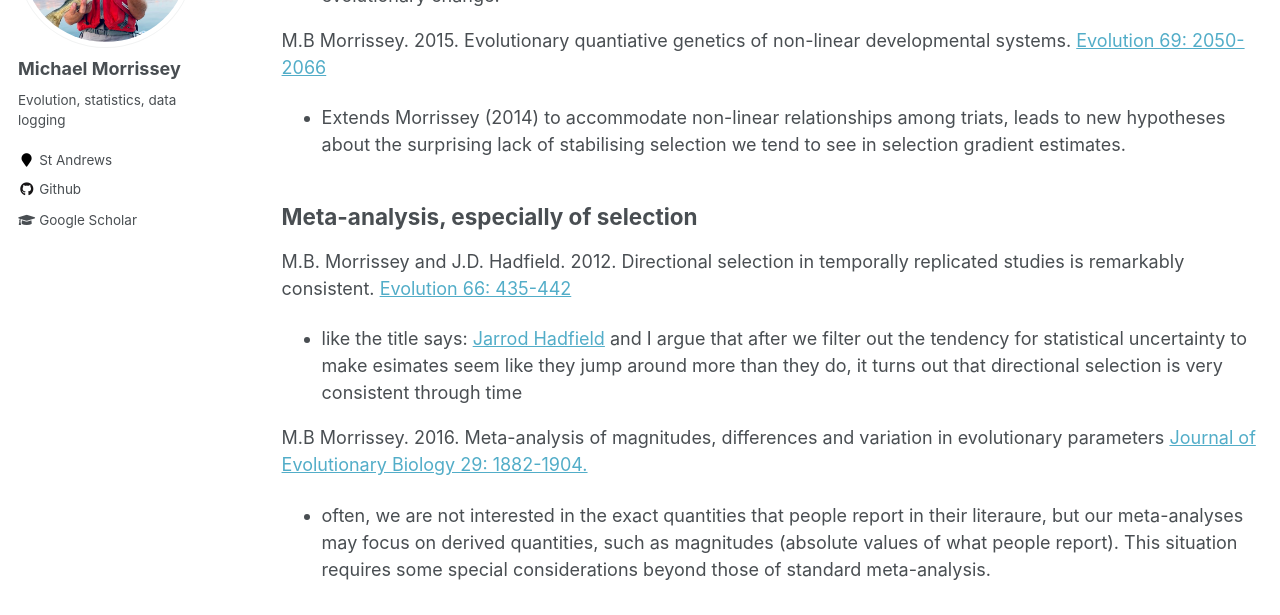
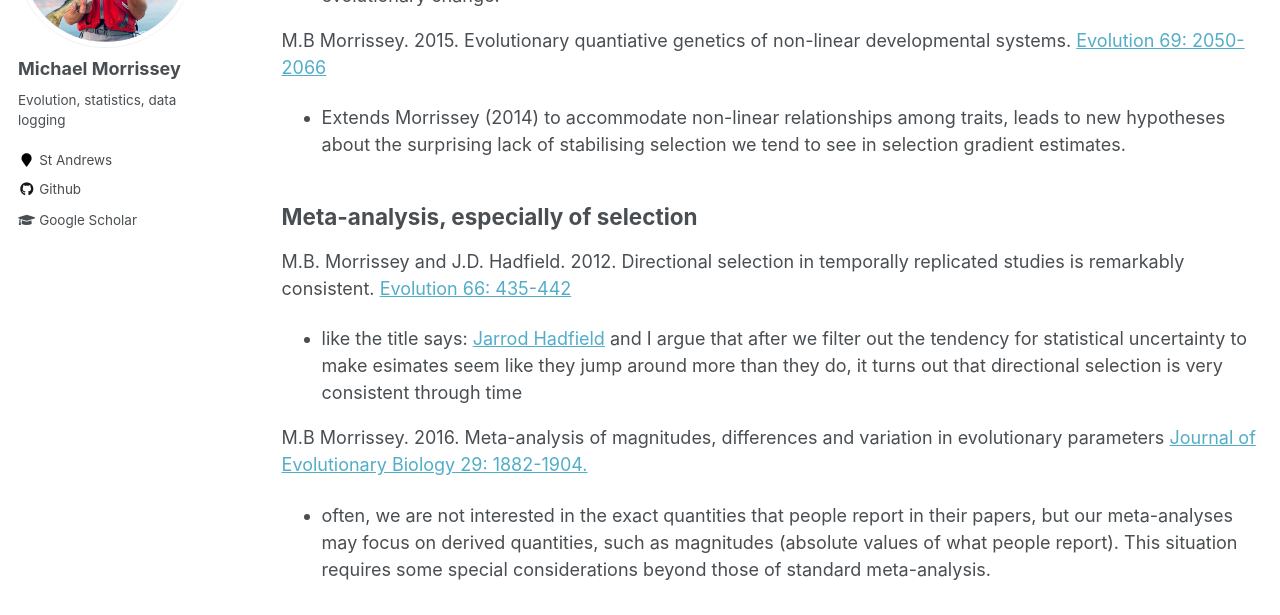
Before and after one commit to mbmorrissey/mbmorrissey.github.io, a Jekyll site: the page built from _pages/publications.md, in a window 1280 px wide and 900 px high, scrolled down 861 px. Shown: the part 153-768 px from the top of the window. Built offline with Jekyll 4.4.1, drawn with Linux system fonts in a browser that asks for light colours.

Commit message:
Update publications.md

```diff
--- a/_pages/publications.md
+++ b/_pages/publications.md
@@ -40,7 +40,7 @@ M.B. Morrissey. 2014. Selection and evolution of causally covarying traits. [Evo
 
 M.B Morrissey. 2015. Evolutionary quantiative genetics of non-linear developmental systems. [Evolution 69: 2050-2066](https://www.jstor.org/stable/24704722)
 
-- Extends Morrissey (2014) to accommodate non-linear relationships among triats, leads to new hypotheses about the surprising lack of stabilising selection we tend to see in selection gradient estimates.
+- Extends Morrissey (2014) to accommodate non-linear relationships among traits, leads to new hypotheses about the surprising lack of stabilising selection we tend to see in selection gradient estimates.
 
 ## Meta-analysis, especially of selection
 
@@ -49,4 +49,4 @@ M.B. Morrissey and J.D. Hadfield. 2012. Directional selection in temporally repl
 - like the title says: [Jarrod Hadfield](https://jarrod.bio.ed.ac.uk/jarrod.html) and I argue that after we filter out the tendency for statistical uncertainty to make esimates seem like they jump around more than they do, it turns out that directional selection is very consistent through time
 
 M.B Morrissey. 2016. Meta-analysis of magnitudes, differences and variation in evolutionary parameters [Journal of Evolutionary Biology 29: 1882-1904.](https://onlinelibrary.wiley.com/doi/10.1111/jeb.12950)
-- often, we are not interested in the exact quantities that people report in their literaure, but our meta-analyses may focus on derived quantities, such as magnitudes (absolute values of what people report).  This situation requires some special considerations beyond those of standard meta-analysis.
+- often, we are not interested in the exact quantities that people report in their papers, but our meta-analyses may focus on derived quantities, such as magnitudes (absolute values of what people report).  This situation requires some special considerations beyond those of standard meta-analysis.
```
